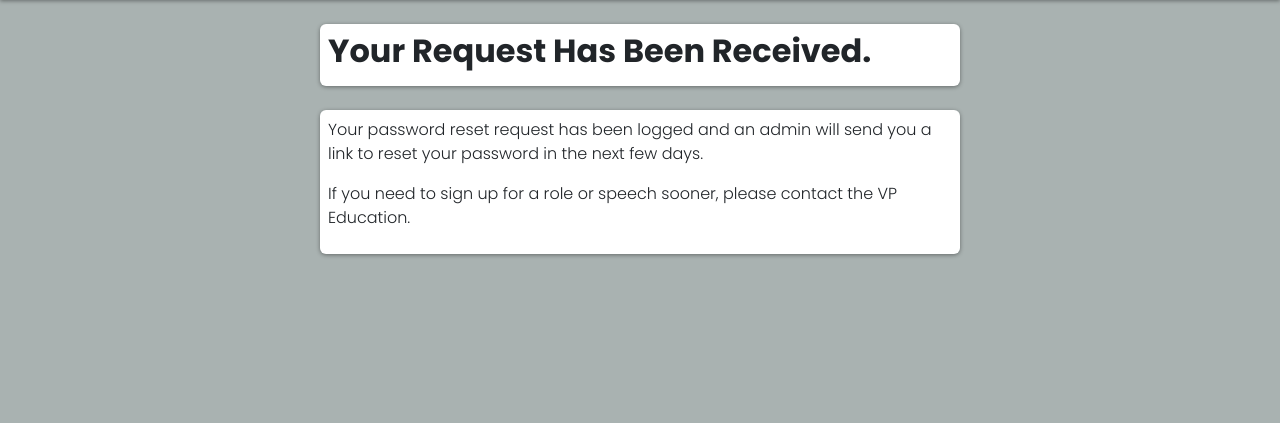
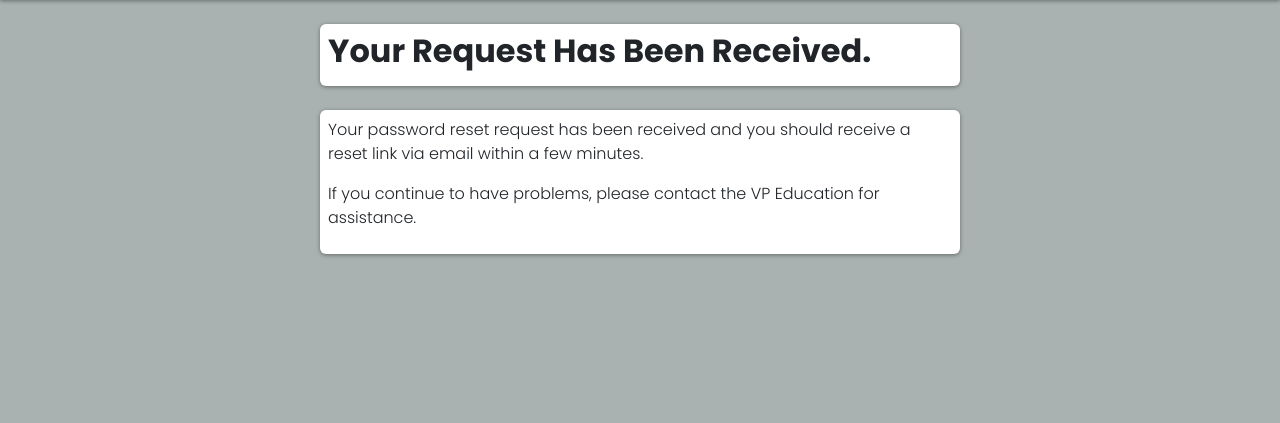
Before and after one commit to Dracfo/rytoastplanner, a Django app: a page that uses templates/registration/password_reset_done.html in a window 1280 px wide. Shown: the part 56-479 px from the top of the page. Run offline with Django 3.2, Linux system fonts and the light colour scheme; some libraries are stand-ins or nearby versions.

Commit message:
CHanged email reset text to say email will automatically be sent

```diff
--- a/templates/registration/password_reset_done.html
+++ b/templates/registration/password_reset_done.html
@@ -13,7 +13,7 @@
   <br>
 
   <div class="container container-sm col-title col-6">
-    <p>Your password reset request has been logged and an admin will send you a link to reset your password in the next few days.</p>
-    <p>If you need to sign up for a role or speech sooner, please contact the VP Education.</p>
+    <p>Your password reset request has been received and you should receive a reset link via email within a few minutes.</p>
+    <p>If you continue to have problems, please contact the VP Education for assistance.</p>
   </div>
 {% endblock %}
--- a/templates/registration/password_reset_form.html
+++ b/templates/registration/password_reset_form.html
@@ -14,7 +14,6 @@
 
   <div class="container container-sm col-title col-6">
     <p>Enter your email address below, and we'll email instructions for setting a new one.</p>
-    <p>The email service has not been set up yet, so a site admin will send you a link to reset your password in the next few days.</p>
 
     <form method="POST">
       {% csrf_token %}
```
